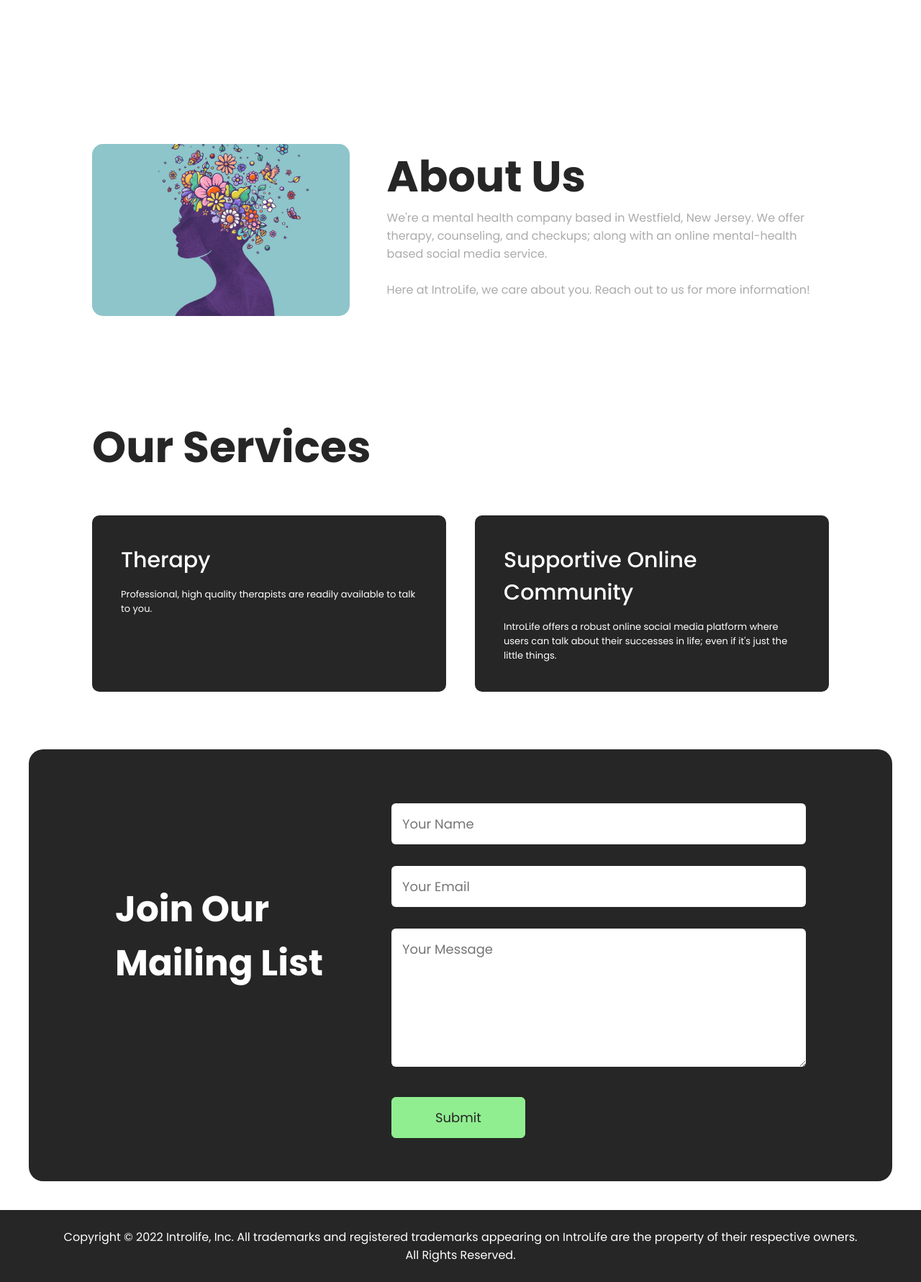
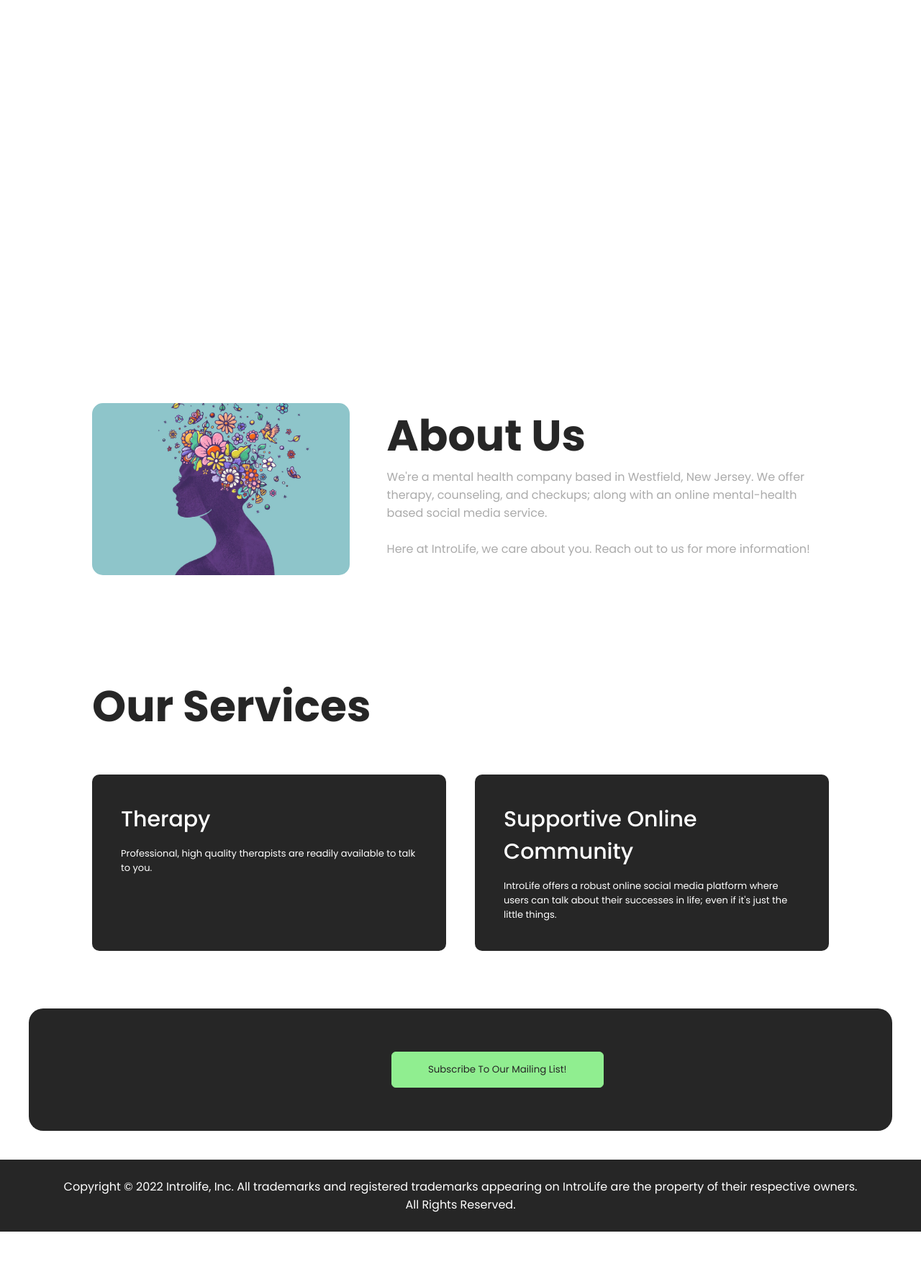
Before and after one commit to fbla-ethan-shreyas/introlife-repo, a Django app: page /home/ in a window 1280 px wide. Shown: the part 517-2298 px from the top of the page at 72% size. After the commit the page ends 2228 px from the top, so only its background shows below. Run offline with Django 4.2, Linux system fonts and the light colour scheme; some libraries are stand-ins or nearby versions.

Commit message:
subscribe works - send emails via mailchimp

```diff
--- a/introlife/settings.py
+++ b/introlife/settings.py
@@ -37,6 +37,7 @@
     'django.contrib.sessions',
     'django.contrib.messages',
     'django.contrib.staticfiles',
+    'django.contrib.sites',
     'introlife_app',
     'crispy_forms'
 ]
@@ -123,3 +124,8 @@
 # https://docs.djangoproject.com/en/4.1/ref/settings/#default-auto-field
 
 DEFAULT_AUTO_FIELD = 'django.db.models.BigAutoField'
+
+# MAILCHIMP CREDENTIALS
+MAILCHIMP_API_KEY = "61685d1a2c6e275418440161a6384eb9-us10"
+MAILCHIMP_DATA_CENTER = "us10"
+MAILCHIMP_EMAIL_LIST_ID = "d386876f2a"
--- a/introlife/urls.py
+++ b/introlife/urls.py
@@ -14,7 +14,7 @@
     2. Add a URL to urlpatterns:  path('blog/', include('blog.urls'))
 """
 from django.contrib import admin
-from django.urls import path
+from django.urls import path, include
 from introlife_app import views
 
 urlpatterns = [
@@ -26,7 +26,8 @@
     path('logout/', views.logout, name = 'logout'),
     path('platform/', views.platform, name = 'platform'),
     path('createpost/', views.CreatePostView.as_view(), name = 'createpost'),
-    path('<slug:slug>/', views.PostDetailView.as_view(), name = "post_detail")
+    path('subscribe/', views.subscription, name = 'subscribe'),
+    path('<slug:slug>/', views.PostDetailView.as_view(), name = "post_detail"),
     # path('introchat/', views.introchat, name = 'introchat'),
     # path('create_post/', views.create_post, name = 'create_post')
 ]
--- a/introlife_app/static/app.js
+++ b/introlife_app/static/app.js
@@ -1,3 +1,19 @@
+const observer = new IntersectionObserver((entries) =>{
+    entries.forEach((entry) => {
+        console.log(entry)
+        if (entry.isIntersecting){
+            entry.target.classList.add('show');
+        } else {
+            entry.target.classList.remove('show');
+        }
+    });
+});
+
+const hiddenElements = document.querySelectorAll(".hidden, .hidden2");
+hiddenElements.forEach((el) => observer.observe(el));
+
+
+
 let intro = document.querySelector('.intro');
 let logo = document.querySelector('.logo-header');
 let logoSpan = document.querySelectorAll('.logo1');
--- a/introlife_app/static/style.css
+++ b/introlife_app/static/style.css
@@ -9,6 +9,23 @@
 #textpleasebewhite{
     color:#262626;
 }
+.hidden{
+    opacity: 0;
+    transform: translateX(-100%);
+    transition: all 2s;
+}
+.hidden2{
+    opacity: 0;
+    transform: translateX(-100%);
+    transition: all 2s;
+}
+
+.show{
+    opacity:1;
+    filter: blur(0);
+    transform: translateX(0);
+}
+
 .toolbar{
     padding: 6px 7px;
 
@@ -132,7 +149,7 @@
     margin: 0px;
 
     width: 100%;
-    height:55vh;
+    height:100vh;
 }
 .header-text{
 
--- a/introlife_app/templates/base.html
+++ b/introlife_app/templates/base.html
@@ -62,6 +62,8 @@
             {% endblock createpost_content %}
             {% block post_content %}
             {% endblock post_content %}
+            {% block subscribe_content %}
+            {% endblock subscribe_content %}
     </body>
     <footer>
         <div class="copyright">
--- a/introlife_app/templates/home.html
+++ b/introlife_app/templates/home.html
@@ -1,27 +1,19 @@
 {% extends "base.html" %}
 {% block content %}
 {% load static %}
-
-
-
-
-
-
-
-
 <div class = "intro">
     <h1 class="logo-header">
         <span class="logo1">Intro </span><span class = "logo1">Life.</span>
     </h1>
 </div>
-<div class = "fullscreen">
+<div class = "fullscreen" class = "hidden">
     <div class="header-text" >
         <h1 id="">Hi. We're <span>IntroLife, <br> a mental health company.</h1>
     </div>
 </div>
 
 <!--About-->
-<div id="about">
+<div id="about" class = "hidden2">
     <div class="container">
         <div class="row">
             <div class="about-col-1">
@@ -68,27 +60,12 @@
     <div class="container">
         <div class="row">
             <div class="contact-left">
-                <br>
-                <br>
-                <br>
-                <br>
-                <br>
-                <br>
-                <br>
-                <h1 class="ContactUs">Join Our Mailing List</h1>
             </div>
 
             <div class="contact-right">
-                <br>
-                <br>
 
 
-                <form>
-                    <input class = "form" type="text" name="Name" placeholder="Your Name" required>
-                    <input class = "form" type="email" name="email" placeholder="Your Email" required>
-                    <textarea class = "form" name="Message" rows="6" placeholder="Your Message"></textarea>
-                    <button type="submit" class="btn btn2">Submit</button>
-                </form>
+                    <a href="{% url 'subscribe' %}"><button type="submit" class="btn btn2">Subscribe To Our Mailing List!</button></a>
             </div>
         </div>
     </div>
--- a/introlife_app/views.py
+++ b/introlife_app/views.py
@@ -8,6 +8,13 @@
 from django.core.paginator import Paginator
 from introlife_app.models import Post
 from django.views.generic import CreateView, DetailView
+from django.conf import settings
+from mailchimp_marketing import Client
+from mailchimp_marketing.api_client import ApiClientError
+
+api_key = settings.MAILCHIMP_API_KEY
+server = settings.MAILCHIMP_DATA_CENTER
+list_id = settings.MAILCHIMP_EMAIL_LIST_ID
 
 # Create your views here.
 def home(request):
@@ -72,3 +79,29 @@
 class PostDetailView(DetailView):
     model = Post
     template_name = "post.html"
+
+def subscribe(email):
+    mailchimp = Client()
+    mailchimp.set_config({
+        "api_key" : api_key,
+        "server" : server,
+    })
+
+    member_info = {
+        "email_address" : email,
+        "status" : "subscribed",
+    }
+
+    try:
+        response = mailchimp.lists.add_list_member(list_id, member_info)
+        print("response: {}".format(response))
+    except ApiClientError as error:
+        print("An exception occured: {}".format(error.text))
+
+def subscription(request):
+    if request.method == "POST":
+        email = request.POST['email']
+        subscribe(email)
+        messages.success(request, "Your email has been received. Thank you!")
+
+    return render(request, "subscribe.html")
```
Also changed, not shown: introlife_app/templates/subscribe.html (added, +10 -0 lines), db.sqlite3.
